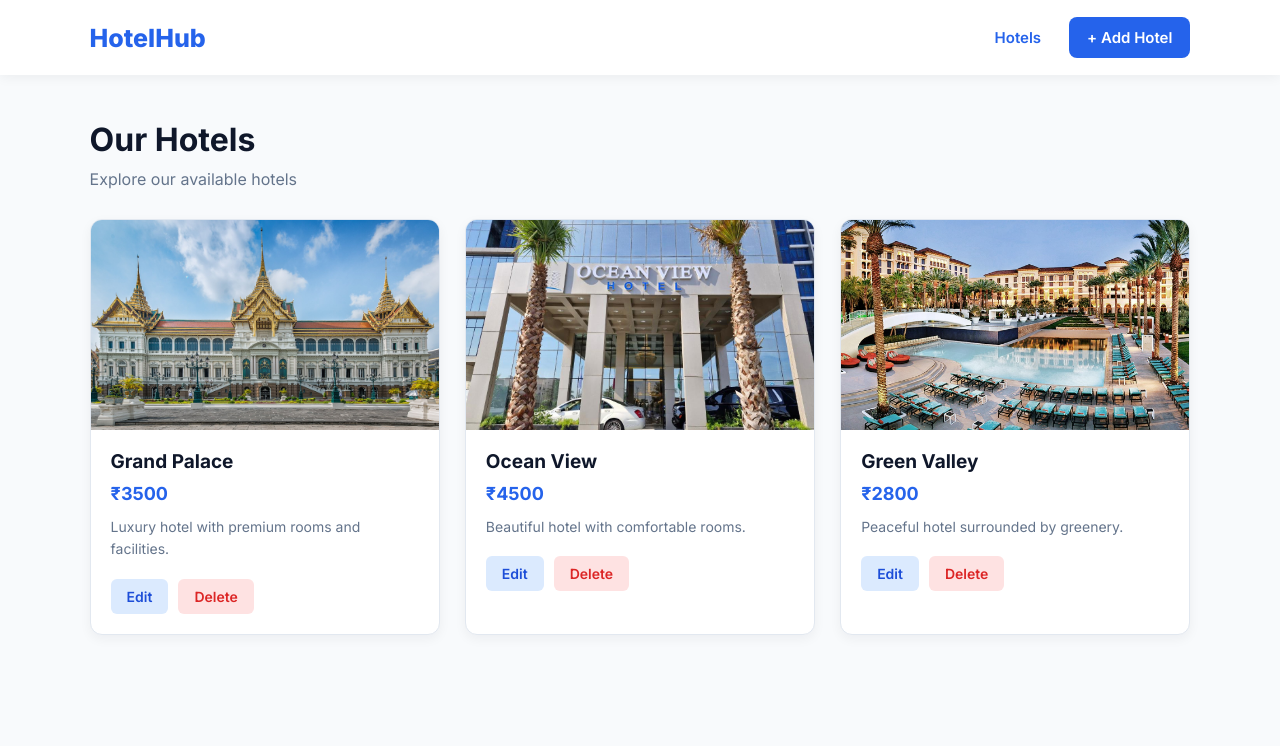
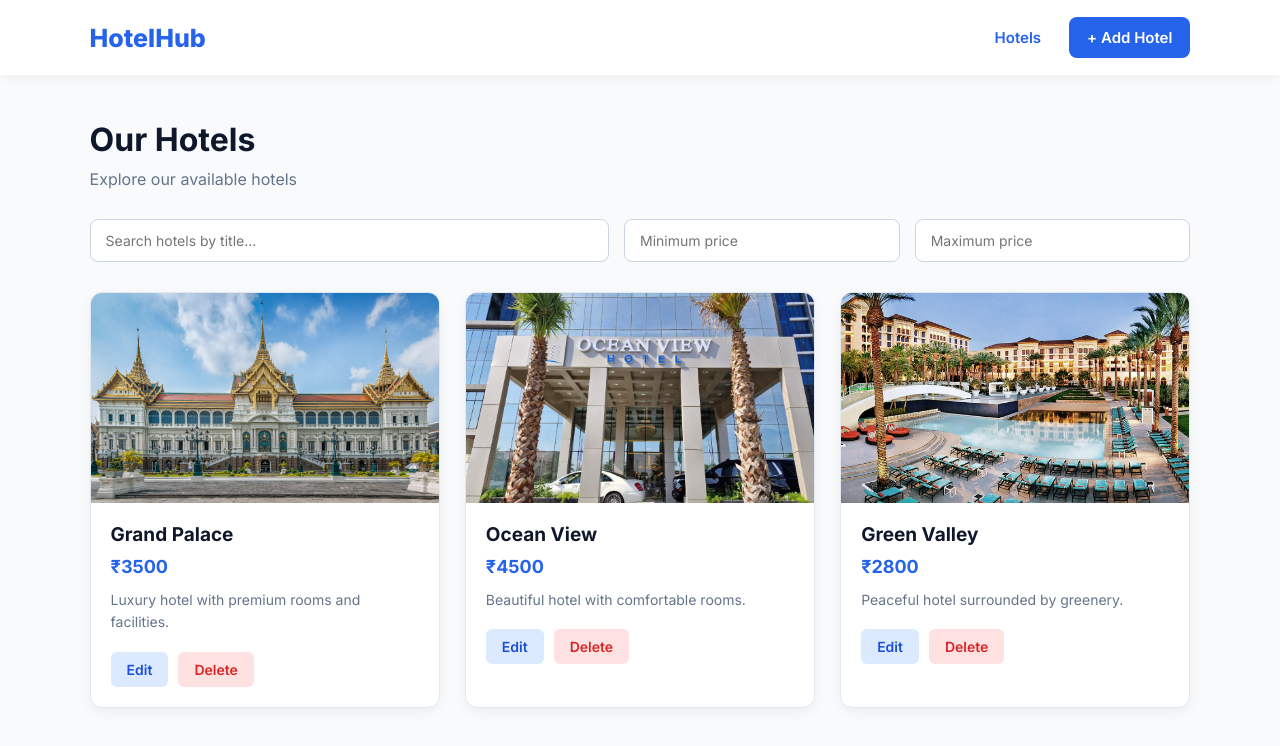
Before and after one commit to 23IT28/hotel-management-crud, a React (Vite) app: page /hotels in a window 1280 px wide. Shown: the top 746 px of the page. Built offline with nearby package versions, Linux system fonts and the light colour scheme.

Commit message:
Added the search and price filter

```diff
--- a/src/App.css
+++ b/src/App.css
@@ -196,3 +196,51 @@
         font-size: 26px;
     }
 }
+
+
+.hotel-filters {
+  display: flex;
+  gap: 15px;
+  margin-bottom: 30px;
+  flex-wrap: wrap;
+}
+
+.hotel-filters input {
+  padding: 12px 15px;
+  border: 1px solid #cbd5e1;
+  border-radius: 8px;
+  font-size: 14px;
+  outline: none;
+  background-color: #fff;
+}
+
+.hotel-filters input:focus {
+  border-color: #2563eb;
+  box-shadow: 0 0 0 3px rgba(37, 99, 235, 0.1);
+}
+
+.hotel-filters input:first-child {
+  flex: 2;
+  min-width: 220px;
+}
+
+.hotel-filters input:not(:first-child) {
+  flex: 1;
+  min-width: 150px;
+}
+
+.no-hotels {
+  color: #64748b;
+  font-size: 16px;
+  padding: 20px 0;
+}
+
+@media (max-width: 600px) {
+  .hotel-filters {
+    flex-direction: column;
+  }
+
+  .hotel-filters input {
+    width: 100%;
+  }
+}
--- a/src/pages/HotelList.jsx
+++ b/src/pages/HotelList.jsx
@@ -1,12 +1,29 @@
+
+import { useState } from "react";
 import { useSelector } from "react-redux";
 import Navbar from "../components/Navbar";
 import HotelCard from "../components/HotelCard";
 
 function HotelList() {
+  const hotels = useSelector((state) => state.hotels.hotels);
 
-    const hotels = useSelector(
-        state => state.hotels.hotels
-    );
+  const [searchTerm, setSearchTerm] = useState("");
+  const [minPrice, setMinPrice] = useState("");
+  const [maxPrice, setMaxPrice] = useState("");
+
+  const filteredHotels = hotels.filter((hotel) => {
+    const matchesSearch = hotel.title
+      .toLowerCase()
+      .includes(searchTerm.toLowerCase());
+
+    const matchesMinPrice =
+      minPrice === "" || hotel.price >= Number(minPrice);
+
+    const matchesMaxPrice =
+      maxPrice === "" || hotel.price <= Number(maxPrice);
+
+    return matchesSearch && matchesMinPrice && matchesMaxPrice;
+  });
 
   const handleEdit = (id) => {
     console.log("Edit Hotel ID:", id);
@@ -18,30 +35,50 @@ function HotelList() {
 
   return (
     <div className="hotel-list-page">
-
       <Navbar />
 
       <div className="hotel-list-container">
-
         <h1>Our Hotels</h1>
-
         <p>Explore our available hotels</p>
 
+        <div className="hotel-filters">
+          <input
+            type="text"
+            placeholder="Search hotels by title..."
+            value={searchTerm}
+            onChange={(e) => setSearchTerm(e.target.value)}
+          />
+
+          <input
+            type="number"
+            placeholder="Minimum price"
+            value={minPrice}
+            onChange={(e) => setMinPrice(e.target.value)}
+          />
+
+          <input
+            type="number"
+            placeholder="Maximum price"
+            value={maxPrice}
+            onChange={(e) => setMaxPrice(e.target.value)}
+          />
+        </div>
+
         <div className="hotel-grid">
-
-                    {hotels.map((hotel) => (
+          {filteredHotels.length > 0 ? (
+            filteredHotels.map((hotel) => (
               <HotelCard
                 key={hotel.id}
                 hotel={hotel}
                 onEdit={handleEdit}
                 onDelete={handleDelete}
               />
-                    ))}
-
+            ))
+          ) : (
+            <p className="no-hotels">No hotels found.</p>
+          )}
         </div>
-
       </div>
-
     </div>
   );
 }
```
Lines whose indentation alone changed are shown as unchanged.
